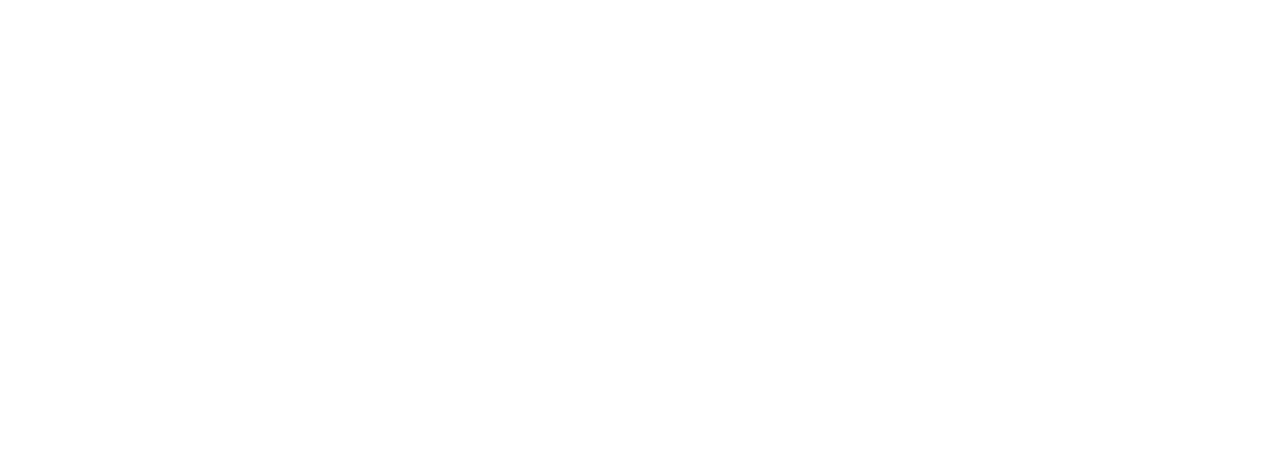
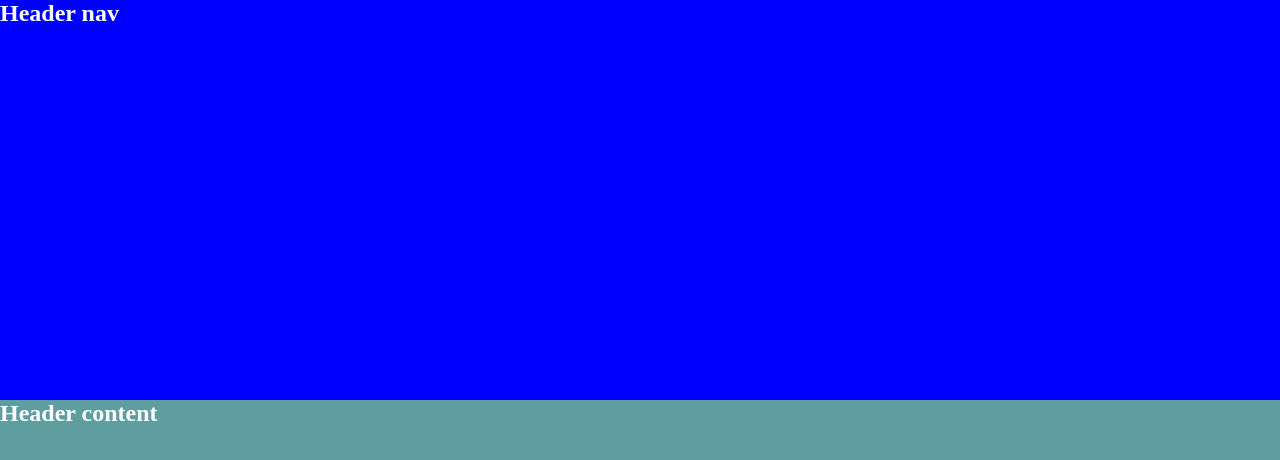
Before and after one commit to karinaa1223/karina, a plain HTML site: page index.html in a window 1280 px wide. Drawn offline with Linux system fonts and the light colour scheme.

Commit message:
added 2 blocks

```diff
--- a/index.html
+++ b/index.html
@@ -7,6 +7,13 @@
   <title>Document</title>
 </head>
 <body>
-
+  <header class="header">
+    <nav class="header__nav">
+      <h1>Header nav</h1>
+    </nav>
+    <div class="header__content">
+      <h2>Header content</h2>
+    </div>
+  </header>
 </body>
 </html>
--- a/styles/style.css
+++ b/styles/style.css
@@ -3,3 +3,15 @@
   padding: 0;
   box-sizing: border-box;
 }
+
+.header__nav{
+  background: blue;
+  color: white;
+  height: 50vh;
+}
+
+.header__content{
+  background: cadetblue;
+  color: white;
+  height: 50vh;
+}
```
